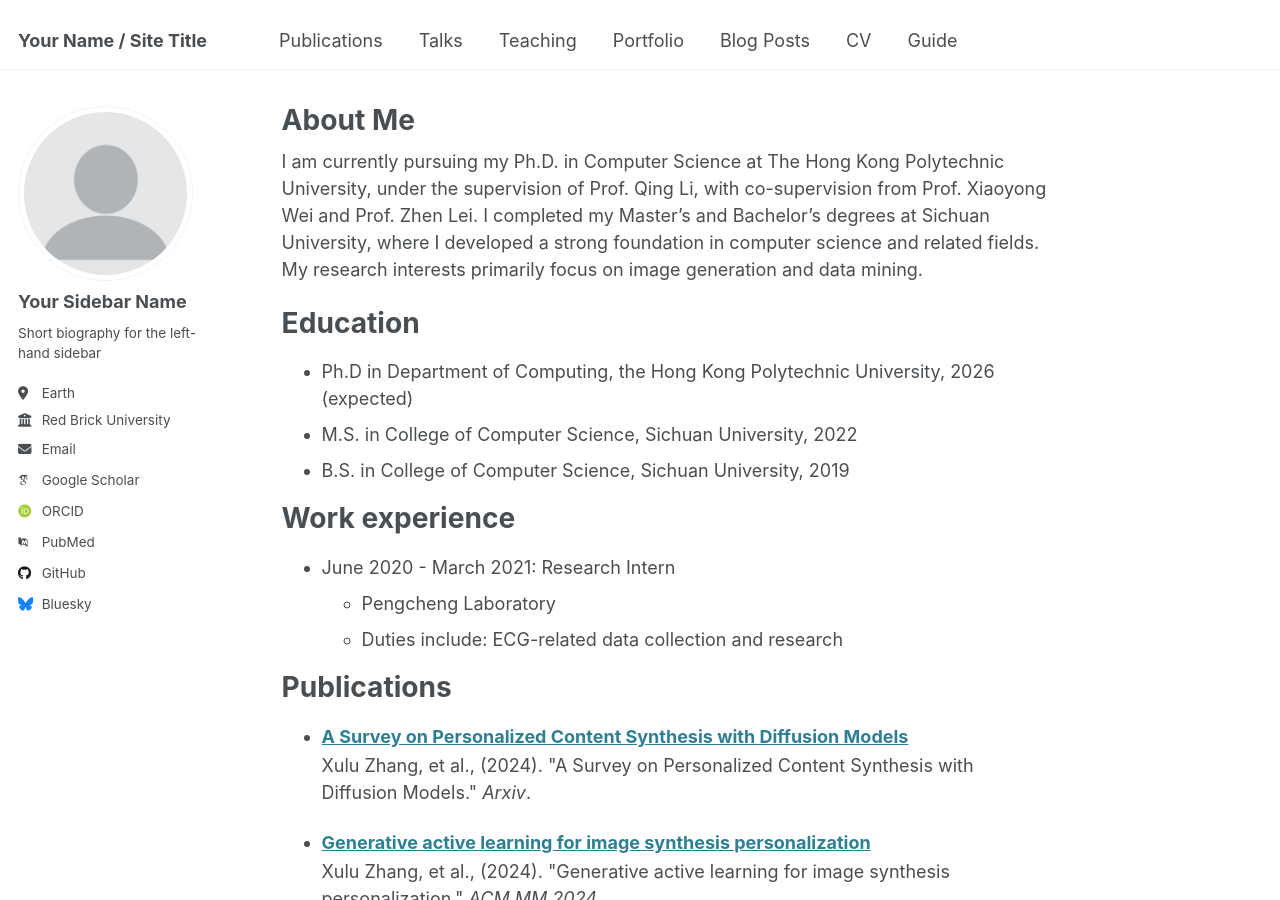
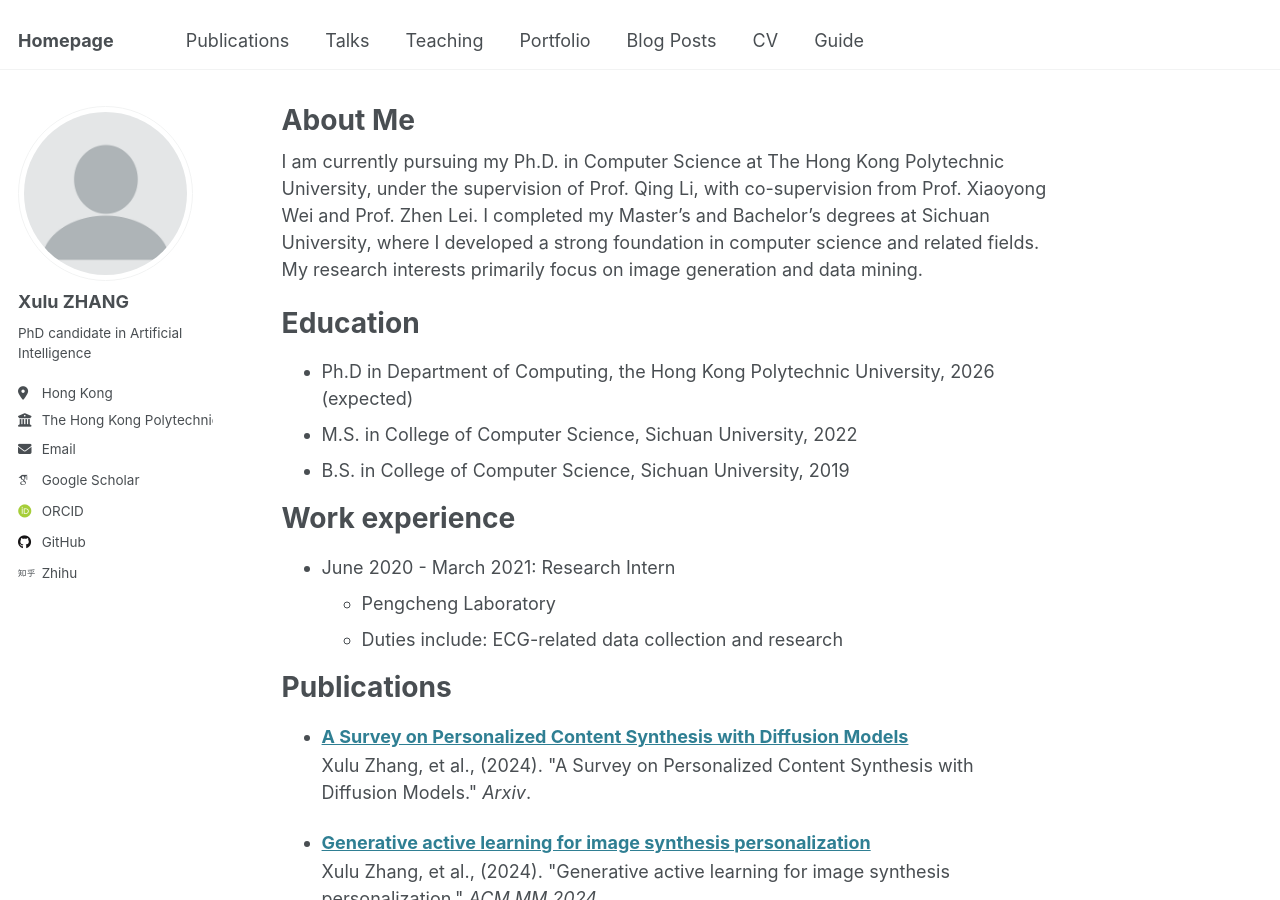
Before and after one commit to zhangxulu1996/zhangxulu1996.github.io, a Jekyll site: the page built from _pages/about.md, in a window 1280 px wide and 900 px high. Built offline with Jekyll 4.4.1, drawn with Linux system fonts in a browser that asks for light colours; some web fonts are replaced.

Commit message:
Update _config.yml

```diff
--- a/_config.yml
+++ b/_config.yml
@@ -9,13 +9,13 @@
 # Basic Site Settings
 locale                   : "en-US"
 site_theme               : "default"
-title                    : "Your Name / Site Title"
+title                    : "Homepage"
 title_separator          : "-"
 name                     : &name "Your Name"
 description              : &description "personal description"
-url                      : https://academicpages.github.io # the base hostname & protocol for your site e.g. "https://[your GitHub username].github.io"
+url                      : https://zhangxulu1996.github.io # the base hostname & protocol for your site e.g. "https://[your GitHub username].github.io"
 baseurl                  : "" # the subpath of your site, e.g. "/blog"
-repository               : "academicpages/academicpages.github.io"
+repository               : "" #"academicpages/academicpages.github.io"
 
 # Site Author - The following control what appear as part of the author content on the side bar.
 #               If a field is blank the icon and link will not appear, otherwise it will be shown.
@@ -23,21 +23,21 @@ repository               : "academicpages/academicpages.github.io"
 author:
   # Biographic information
   avatar           : "profile.png"
-  name             : "Your Sidebar Name"
+  name             : "Xulu ZHANG"
   pronouns         : # example: "she/her"
-  bio              : "Short biography for the left-hand sidebar"
-  location         : "Earth"
-  employer         : "Red Brick University"
+  bio              : "PhD candidate in Artificial Intelligence"
+  location         : "Hong Kong"
+  employer         : "The Hong Kong Polytechnic University"
   uri              : # URL
-  email            : "none@example.org"
+  email            : "compxulu.zhang@connect.polyu.hk"
 
   # Academic websites
   arxiv            : # URL - Update with the correct link to your profile
-  googlescholar    : "https://scholar.google.com/citations?user=PS_CX0AAAAAJ"
+  googlescholar    : "https://scholar.google.com/citations?user=4UqJoGMAAAAJ&hl=en"
   impactstory      : # URL
-  orcid            : "http://orcid.org/yourorcidurl"
+  orcid            : "https://orcid.org/0000-0003-2473-460X"
   semantic         : # URL
-  pubmed           : "https://www.ncbi.nlm.nih.gov/pubmed/?term=john+snow"
+  pubmed           : #"https://www.ncbi.nlm.nih.gov/pubmed/?term=john+snow"
   researchgate     : # URL
   scopus           : # URL
 
@@ -45,12 +45,12 @@ author:
   bitbucket        : # Username - Update with your username on the site
   codepen          : # Username
   dribbble         : # Username
-  github           : "academicpages"
+  github           : "https://github.com/zhangxulu1996?tab=repositories"
   kaggle           : # Username
   stackoverflow    : # User number or user number and name (i.e., use "1" or "1/jeff-atwood")
 
   # Social media
-  bluesky          : "bsky.app" # Replace this with you Bluesky username
+  bluesky          : # "bsky.app" # Replace this with you Bluesky username
   facebook         : # Username
   flickr           : # Username
   foursquare       : # Username
@@ -73,7 +73,7 @@ author:
   wikipedia        : # Username
   xing             : # Username
   youtube          : # Username
-  zhihu            : # Username
+  zhihu            : https://www.zhihu.com/people/beautyjiang
 
 # Publication Category - The following the list of publication categories and their headings
 publication_category:
```
